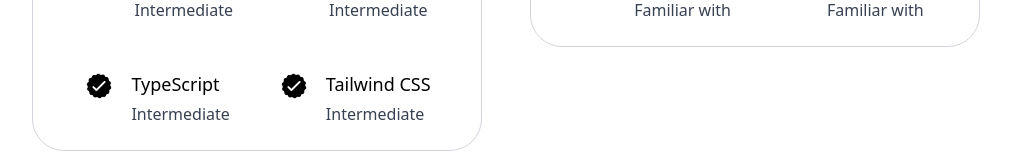
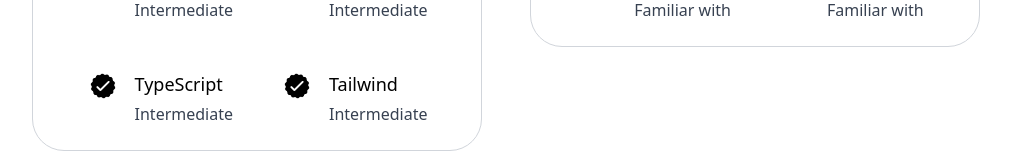
Before and after one commit to seyedehsandev/personal1, a React (Create React App) app: page /experience in a window 1280 px wide. Shown: the part 479-639 px from the top of the page, without its empty margins (134-1145 px from the left). Built offline with nearby package versions, Linux system fonts and the light colour scheme.

Commit message:
exp box item edited

```diff
--- a/src/components/pages/experience/Experience.js
+++ b/src/components/pages/experience/Experience.js
@@ -16,7 +16,7 @@
             <ExpSkill title={"JavaScript"} level={"Intermediate"}/>
             <ExpSkill title={"React JS"} level={"Intermediate"}/>
             <ExpSkill title={"TypeScript"} level={"Intermediate"}/>
-            <ExpSkill title={"Tailwind CSS"} level={"Intermediate"}/>
+            <ExpSkill title={"Tailwind"} level={"Intermediate"}/>
 
         </ExpBox>
         <ExpBox >
```
